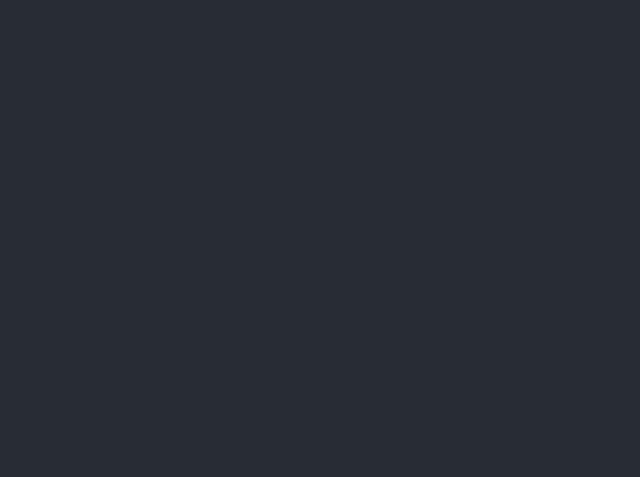
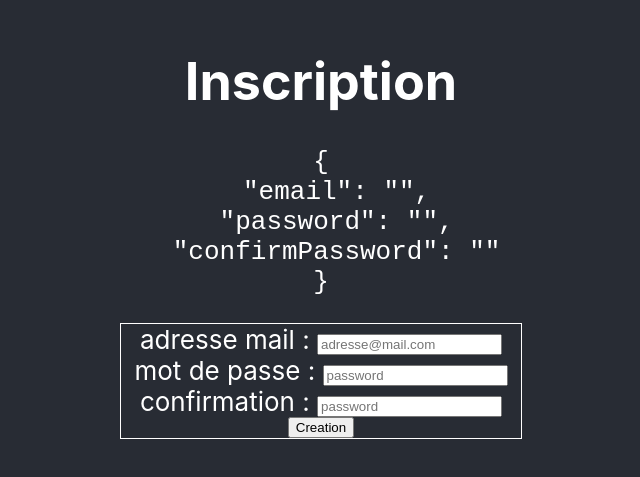
Before and after one commit to T-Vinhphat/battlecards-frontend, a React (Create React App) app: page /signup in a window 1280 px wide. Before the commit this address had no page. Shown: the part 173-650 px from the top of the page, without its empty margins (319-959 px from the left). Built offline with nearby package versions, Linux system fonts and the light colour scheme.

Commit message:
added signup route + function

```diff
--- a/src/App.js
+++ b/src/App.js
@@ -3,6 +3,7 @@ import { Route, Routes, BrowserRouter as Router } from "react-router-dom";
 import Profil from "./views/Profil/profil";
 import DisplayPage from "./views/Cards/Display";
 import Collection from "./views/Collection/Display";
+import Signup from "./views/auth/signup";
 
 function App() {
   return (
@@ -13,6 +14,7 @@ function App() {
             <Route path="/profil/:id" element={<Profil />} />
             <Route path="/profil/:id/collection" element={<Collection />} />
             <Route path="/cards" element={<DisplayPage />} />
+            <Route path="/signup" element={<Signup />} />
           </Routes>
         </Router>
       </header>
--- /dev/null
+++ b/src/views/auth/signup.js
@@ -0,0 +1,80 @@
+import { useState } from "react";
+import { useNavigate } from "react-router-dom";
+
+function Signup() {
+  const [body, setBody] = useState({
+    email: "",
+    password: "",
+    confirmPassword: "",
+  });
+
+  const navigate = useNavigate();
+
+  function UpdateBody(key, value) {
+    setBody({ ...body, [key]: value });
+  }
+
+  function HandleFormChange(event) {
+    const name = event.target.name;
+    const value = event.target.value;
+    UpdateBody(name, value);
+  }
+
+  async function HandleSubmitSignup(event) {
+    event.preventDefault();
+    const submit = await fetch("http://localhost:1337/signup", {
+      method: "POST",
+      headers: { "Content-Type": "application/json" },
+      body: JSON.stringify(body),
+    });
+    if (!submit.ok) {
+      alert("l'inscription ne s'est pas passé comme prévu");
+    } else {
+      await navigate("/profil/:id");
+    }
+  }
+
+  return (
+    <div>
+      <h1>Inscription</h1>
+      <pre>{JSON.stringify(body, null, 2)}</pre>
+      <form
+        onChange={HandleFormChange}
+        onSubmit={HandleSubmitSignup}
+        style={{
+          border: "solid 1px white",
+          display: "grid",
+          width: "400px",
+          placeItems: "center",
+        }}
+      >
+        <div>
+          <label>adresse mail : </label>
+          <input placeholder="adresse@mail.com" type="email" name="email" />
+        </div>
+        <div>
+          <label>mot de passe : </label>
+          <input
+            placeholder="password"
+            type="password"
+            name="password"
+            minLength={5}
+          />
+        </div>
+        <div>
+          <label>confirmation : </label>
+          <input
+            placeholder="password"
+            type="password"
+            name="confirmPassword"
+            minLength={5}
+          />
+        </div>
+
+        <button>Creation</button>
+      </form>
+    </div>
+  );
+}
+
+export default Signup;
```
